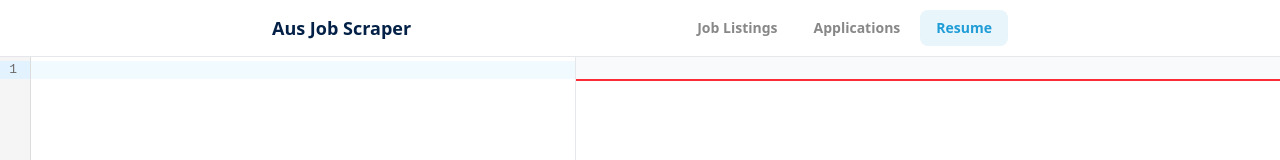
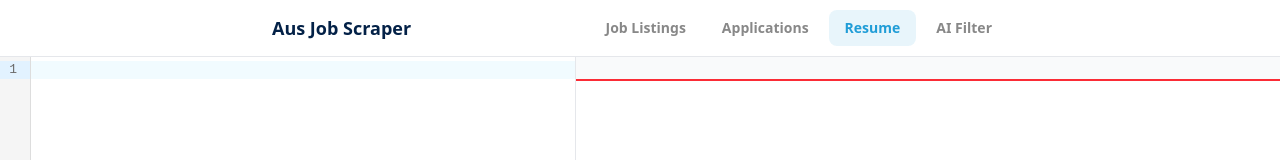
Before and after one commit to m971119/aus_job_scraper, a Next.js app in the folder frontend/: page /resume in a window 1280 px wide. Shown: the top 160 px of the page. Built offline with nearby package versions, Linux system fonts and the light colour scheme; no server answers.

Commit message:
feat(nav): add AI Filter link

```diff
--- a/frontend/components/Nav.tsx
+++ b/frontend/components/Nav.tsx
@@ -16,6 +16,7 @@ export default function Nav() {
             { href: "/", label: "Job Listings" },
             { href: "/applications", label: "Applications" },
             { href: "/resume", label: "Resume" },
+            { href: "/ai-filter", label: "AI Filter" },
           ].map(({ href, label }) => (
             <Link
               key={href}
```
